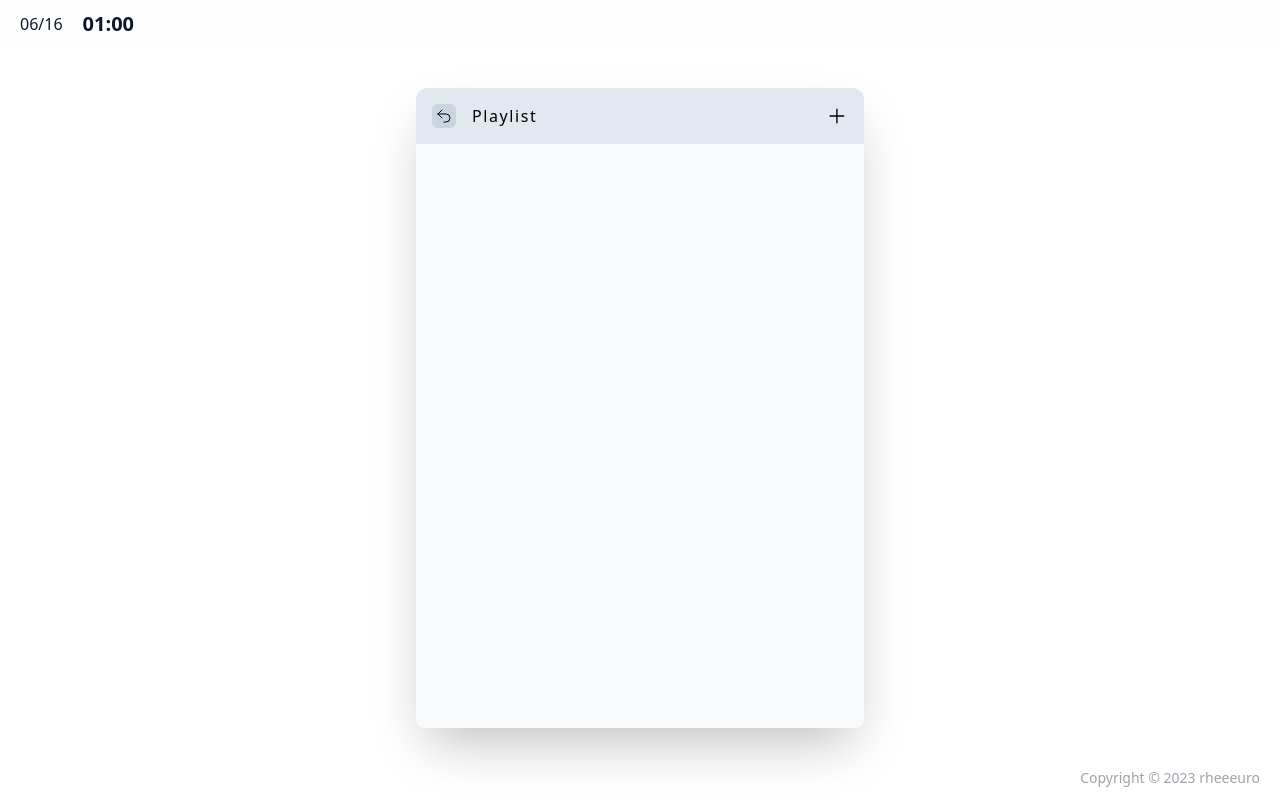
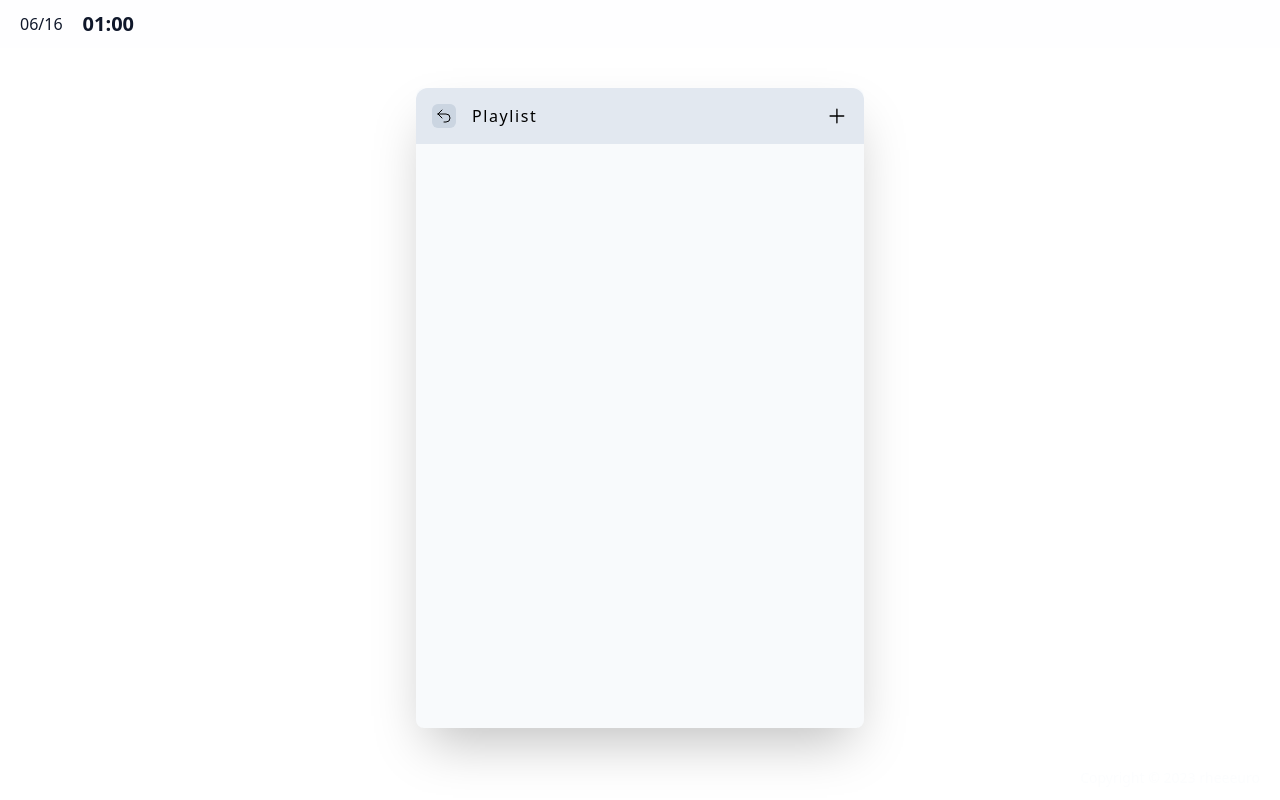
Before and after one commit to rheeeuro/bgm-playlist, a React (Create React App) app: page / in a window 1280 px wide. Built offline with nearby package versions, Linux system fonts and the light colour scheme.

Commit message:
footer link

```diff
--- a/src/components/Footer.tsx
+++ b/src/components/Footer.tsx
@@ -4,7 +4,10 @@ function Footer() {
   return (
     <Container>
       <Text>
-        {"Copyright"} &copy; {`${new Date().getFullYear()} rheeeuro`}{" "}
+        {"Copyright"} &copy; {`${new Date().getFullYear()} `}
+        <Link href="https://github.com/rheeeuro/bgm-playlist">
+          {"rheeeuro"}
+        </Link>
       </Text>
     </Container>
   );
@@ -19,7 +22,9 @@ right-5
 const Text = tw.h1`
 font-thin
 text-sm
-text-slate-900/40
+text-slate-50/40
 `;
 
+const Link = tw.a``;
+
 export default Footer;
```
